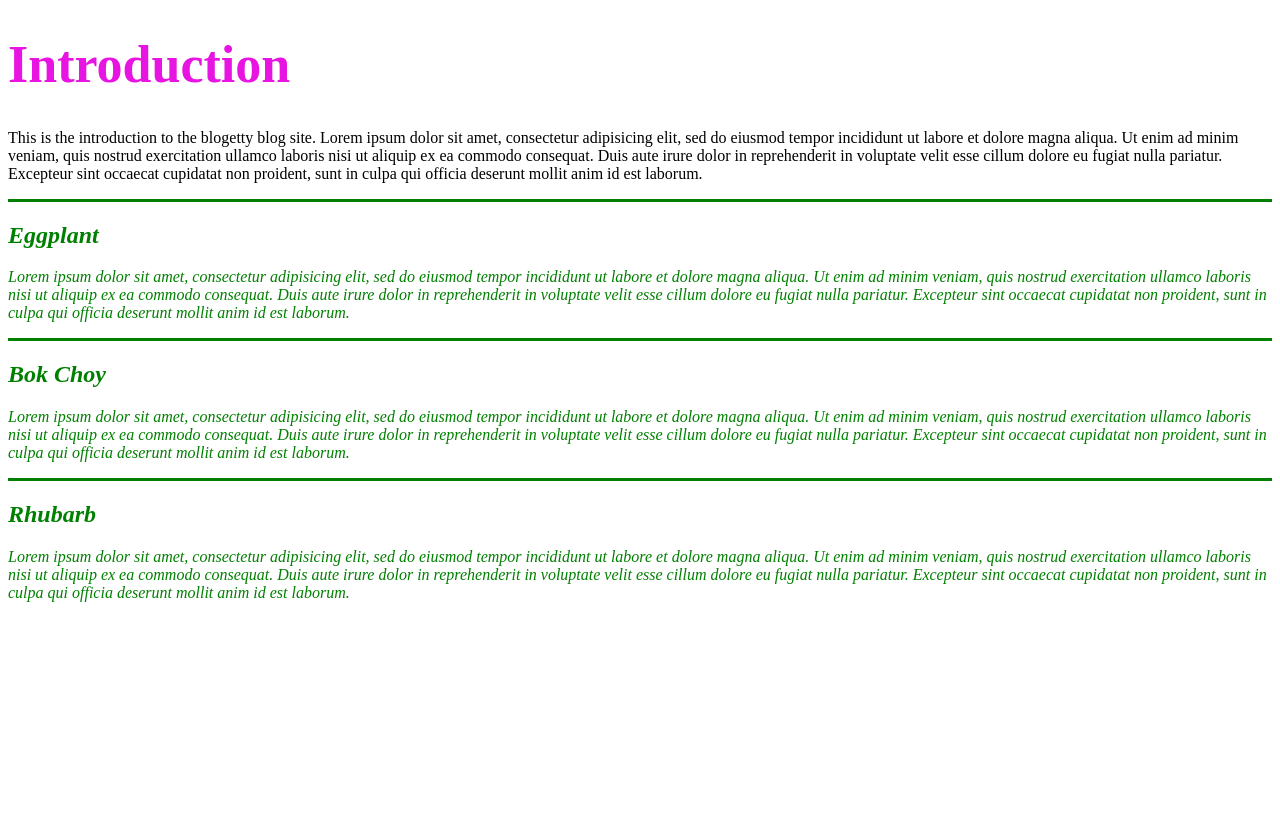
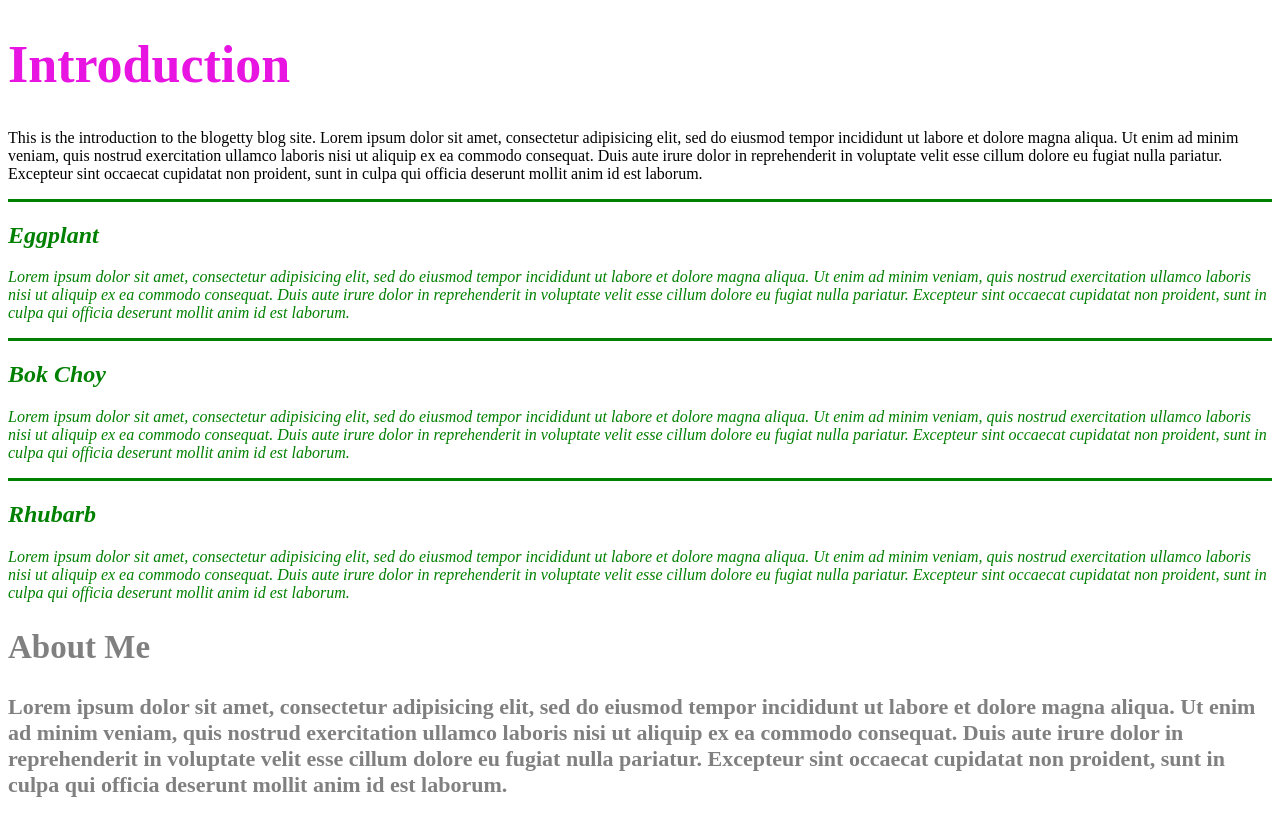
Before and after one commit to nmdevelops/blog, a plain HTML site: page blog.html in a window 1280 px wide. Drawn offline with Linux system fonts and the light colour scheme.

Commit message:
add about me section and about div class

```diff
--- a/blog.html
+++ b/blog.html
@@ -23,5 +23,10 @@
         <p>Lorem ipsum dolor sit amet, consectetur adipisicing elit, sed do eiusmod tempor incididunt ut labore et dolore magna aliqua. Ut enim ad minim veniam, quis nostrud exercitation ullamco laboris nisi ut aliquip ex ea commodo consequat. Duis aute irure dolor in reprehenderit in voluptate velit esse cillum dolore eu fugiat nulla pariatur. Excepteur sint occaecat cupidatat non proident, sunt in culpa qui officia deserunt mollit anim id est laborum.
         </p>
     </div>
+    <div class="about">
+      <h2>About Me</h2>
+        <p>Lorem ipsum dolor sit amet, consectetur adipisicing elit, sed do eiusmod tempor incididunt ut labore et dolore magna aliqua. Ut enim ad minim veniam, quis nostrud exercitation ullamco laboris nisi ut aliquip ex ea commodo consequat. Duis aute irure dolor in reprehenderit in voluptate velit esse cillum dolore eu fugiat nulla pariatur. Excepteur sint occaecat cupidatat non proident, sunt in culpa qui officia deserunt mollit anim id est laborum.
+        </p>
+    </div>
   </body>
 </html>
--- a/css/blog.css
+++ b/css/blog.css
@@ -9,3 +9,10 @@ border-top-style: solid;
   font-style: italic;
   color: green;
 }
+
+.about {
+  font-weight: bolder;
+  font-stretch: extra-condensed;
+  color:gray;
+  font-size: 22px;
+}
```
